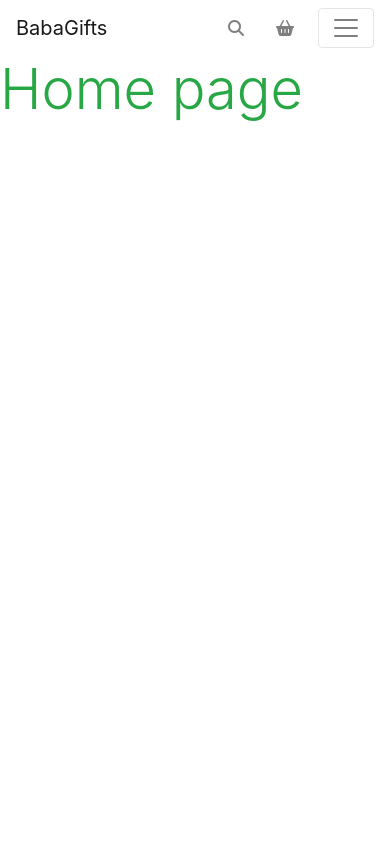
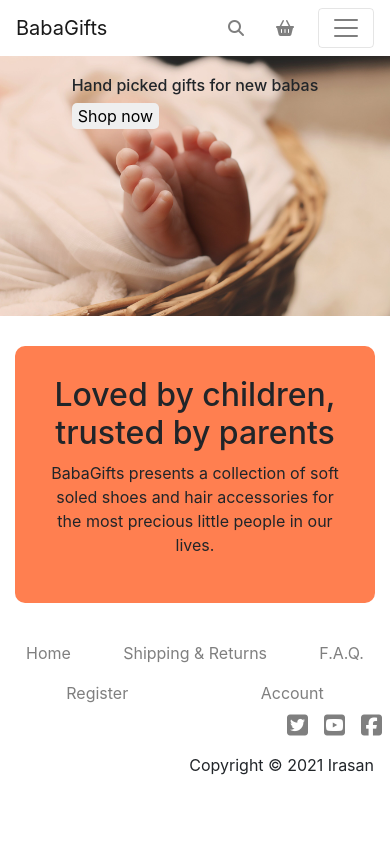
Before and after one commit to irasan/babagifts, a Django app: page / in a window 390 px wide. Before the commit the page ends 121 px from the top, so only its background shows below. Run offline with Django 3.2, Linux system fonts and the light colour scheme; some libraries are stand-ins or nearby versions.

Commit message:
Create hero image on home page and basic structure for footer

```diff
--- a/home/templates/home/index.html
+++ b/home/templates/home/index.html
@@ -2,5 +2,21 @@
 {% load static %}
 
 {% block content %}
-    <h1 class="display-4 text-success">Home page</h1>
+<section>
+    <div class="container-hero">
+        <img src="{% static 'images/hero-image.jpg' %}" class="img-fluid" alt="baby-feet">
+        <div class="hero-inner">
+            <h2>Hand picked gifts for new babas</h2>
+            <button>Shop now</button>
+        </div>
+    </div>
+</section>
+
+<section class="container">
+    <div class="section-center bg-second">
+        <h2>Loved by children, trusted by parents</h2>
+        <p>BabaGifts presents a collection of soft soled shoes and hair accessories for the most precious little people in our lives.</p>
+    </div>
+</section>
+
 {% endblock %}
--- a/static/css/base.css
+++ b/static/css/base.css
@@ -1,3 +1,16 @@
+/* body {
+    text-align: center;
+}     */
+
+/* colors */
+.bg-main {
+    background-color: bisque;
+}
+
+.bg-second {
+    background-color: coral;
+}
+
 .main-header {
     font-size: 1.5rem;
 }
@@ -10,6 +23,73 @@
     margin-left: 8px;
 }
 
+footer {
+    padding-bottom: 50px;
+}
+
+footer i {
+    margin-right: 0.5rem;
+    margin-left: 0.5rem;
+    float: right;
+    font-size: 1.5rem;
+}
+
+.right {
+    padding: 1rem;
+    text-align: right;
+}
+
 a {
     color: rgba(0,0,0,.5);
 }
+
+.container-hero {
+    position: relative;
+    width: 100%;
+    display: flex;
+    justify-content: center;
+}
+
+.hero-inner {
+    position: absolute;
+    margin-top: 50px;
+}
+
+.hero-inner h2 {
+    font-size: 1.5rem;
+}
+
+.hero-inner button {
+    /* margin: 10px; */
+    border: none;
+    cursor: pointer;
+    border-radius: 5px;
+}
+
+.container button:hover {
+    background-color: black;
+}
+
+.section-center {
+    padding: 30px;
+    margin: auto;
+    text-align: center;
+    border-radius: 10px;
+}
+
+.container {
+    margin-top: 30px;
+    margin-bottom: 30px;
+}
+
+/* -------------------------------- Media Queries */
+
+@media (max-width: 500px) {
+    .hero-inner h2 {
+        font-size: 1rem;
+    }
+
+    .hero-inner {
+        margin-top: 20px;
+    }
+  }
--- a/templates/base.html
+++ b/templates/base.html
@@ -93,6 +93,46 @@
     {% block content %}
     {% endblock %}
 
+    {% block footer %}
+    <footer>
+      <div class="row">
+          <div class="col-12 col-md-9">
+            <ul class="nav nav-fill">
+              <li class="nav-item">
+                <a class="nav-link active" aria-current="page" href="#">Home</a>
+              </li>
+              <li class="nav-item">
+                <a class="nav-link" href="#">Shipping & Returns</a>
+              </li>
+              <li class="nav-item">
+                <a class="nav-link" href="#">F.A.Q.</a>
+              </li>
+              <li class="nav-item">
+                <a class="nav-link" href="#">Register</a>
+              </li>
+              <li class="nav-item">
+                <a class="nav-link" href="#">Account</a>
+              </li>
+            </ul>
+          </div>
+          <div class="col-12 col-md-3">
+              <a class="grey-text text-lighten-4 right" href="https://www.facebook.com">
+                  <i class="fab fa-facebook-square"></i>
+              </a>
+              <a class="grey-text text-lighten-4 right" href="https://www.youtube.com">
+                  <i class="fab fa-youtube-square"></i>
+              </a>
+              <a class="grey-text text-lighten-4 right" href="https://www.twitter.com">
+                  <i class="fab fa-twitter-square"></i>
+              </a>
+          </div>
+      </div>
+      <div class="right">
+        <p>Copyright &copy; 2021 Irasan</p>
+      </div>
+    </footer>
+    {% endblock %}
+
     {% block postloadjs %}
       <script type="text/javascript">
         $('.toast').toast('show');
```
Also changed, not shown: static/images/hero-image.jpg (added), 2 other files.
